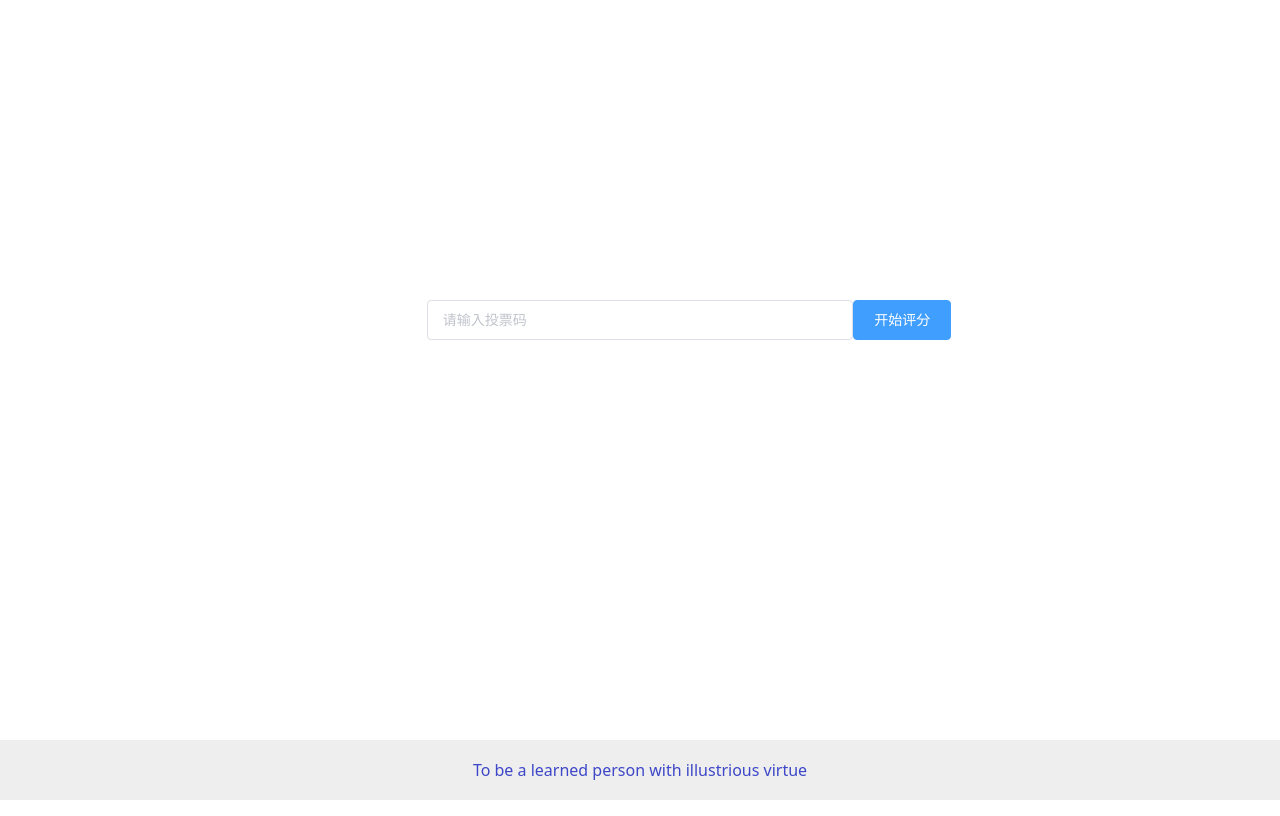
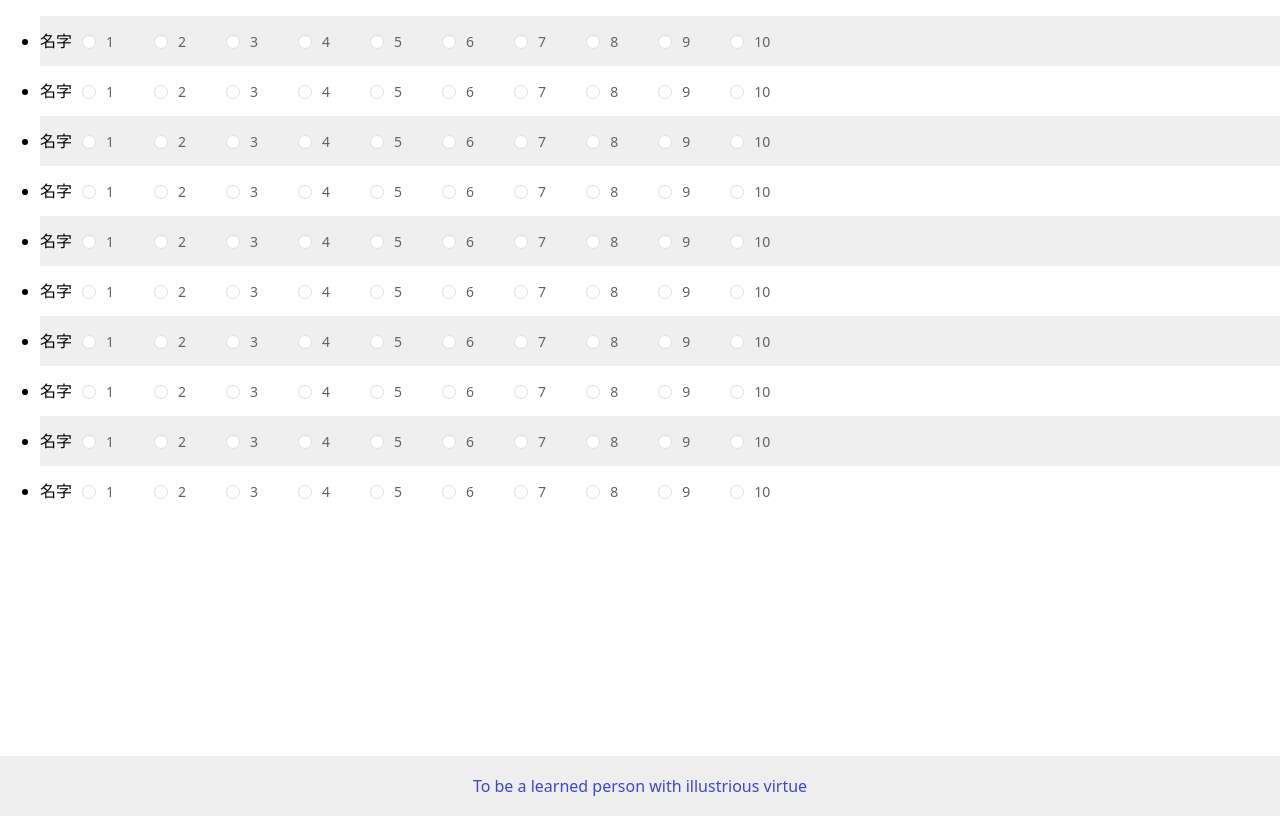
Before and after one commit to arong/lflss, a Vue app: page /#/ in a window 1280 px wide. Built offline with nearby package versions, Linux system fonts and the light colour scheme.

Commit message:
initialized vote page

```diff
--- a/src/components/entry/VoteEntry.vue
+++ b/src/components/entry/VoteEntry.vue
@@ -32,6 +32,8 @@ export default {
 }
 </script>
 
-<style>
-
+<style lang="scss">
+  .vote-container {
+    height: calc(100vh - 60px);
+  }
 </style>
--- a/src/components/vote/VodeCode.vue
+++ b/src/components/vote/VodeCode.vue
@@ -29,7 +29,6 @@
 import { mapState, mapMutations } from 'vuex';
 import Footer from "./Footer.vue";
 
-import utils from "@/utils/index.js";
 export default {
   data() {
     return {
--- a/src/components/vote/Vote.vue
+++ b/src/components/vote/Vote.vue
@@ -1,8 +1,17 @@
 <!-- 投票页面 -->
 <template>
-  <div class="com com-vote-vote_code">
+  <div class="com com-vote-vote">
     <div class="vote-form vote-container">
-投票页面
+      <ul class="vote-list">
+        <li v-for="(v, i) in voteModels" :key="i" class="vote-line" :class="['vote-line-' + i % 2]">
+          <span>名字</span>
+          <el-radio-group v-model="voteModels[i]" v-for="v2 in 10" :key="v2">
+            <div class="vote-radio-wr">
+              <el-radio :label="v2">{{ v2 }}</el-radio>
+            </div>
+          </el-radio-group>
+        </li>
+      </ul>
     </div>
 
     <!-- 这里使用<footer />会和h5自带的footer冲突,所以用大写 -->
@@ -12,19 +21,36 @@
 
 <script>
 import Footer from "./Footer.vue";
+import utils from "@/utils/index.js";
+
 export default {
   data() {
     return {
+      voteModels: utils.genArr(10, 0)
     };
   },
   components: {
     Footer
   },
 
-  methods: {
-  }
+  methods: {}
 };
 </script>
 
 <style lang="scss" scoped>
+.com-vote-vote {
+  .vote-line {
+    line-height: 50px;
+  }
+
+  .vote-line-0 {
+    background-color: #efefef;
+  }
+
+  .vote-radio-wr {
+    display: inline-block;
+    padding-left: 10px;
+    padding-right: 30px;
+  }
+}
 </style>
--- a/src/store/index.js
+++ b/src/store/index.js
@@ -7,7 +7,7 @@ import utils from '@/utils/index.js';
 
 export default new Vuex.Store({
   state: {
-    votePage: 'voteCode', // 投票开始为输入投票码页面
+    votePage: 'vote', // 投票开始为输入投票码页面
   },
 
   mutations: {
--- a/src/utils/index.js
+++ b/src/utils/index.js
@@ -35,6 +35,17 @@ function isEmptyObject(o) {
   }
 
   return true;
+}
+
+/**
+ * 生成所有元素值都为value的数组, 长度为len
+ * @param {} len
+ * @param {*} initVAlue
+ */
+function genArr(len = 10, initVAlue = false) {
+  return Array.from({ length: len }).map(v => {
+    return initVAlue;
+  });
 }
 
 /**
@@ -79,5 +90,6 @@ export default {
   type,
   isArray,
   isEmptyObject,
+  genArr,
   setState
 };
```
